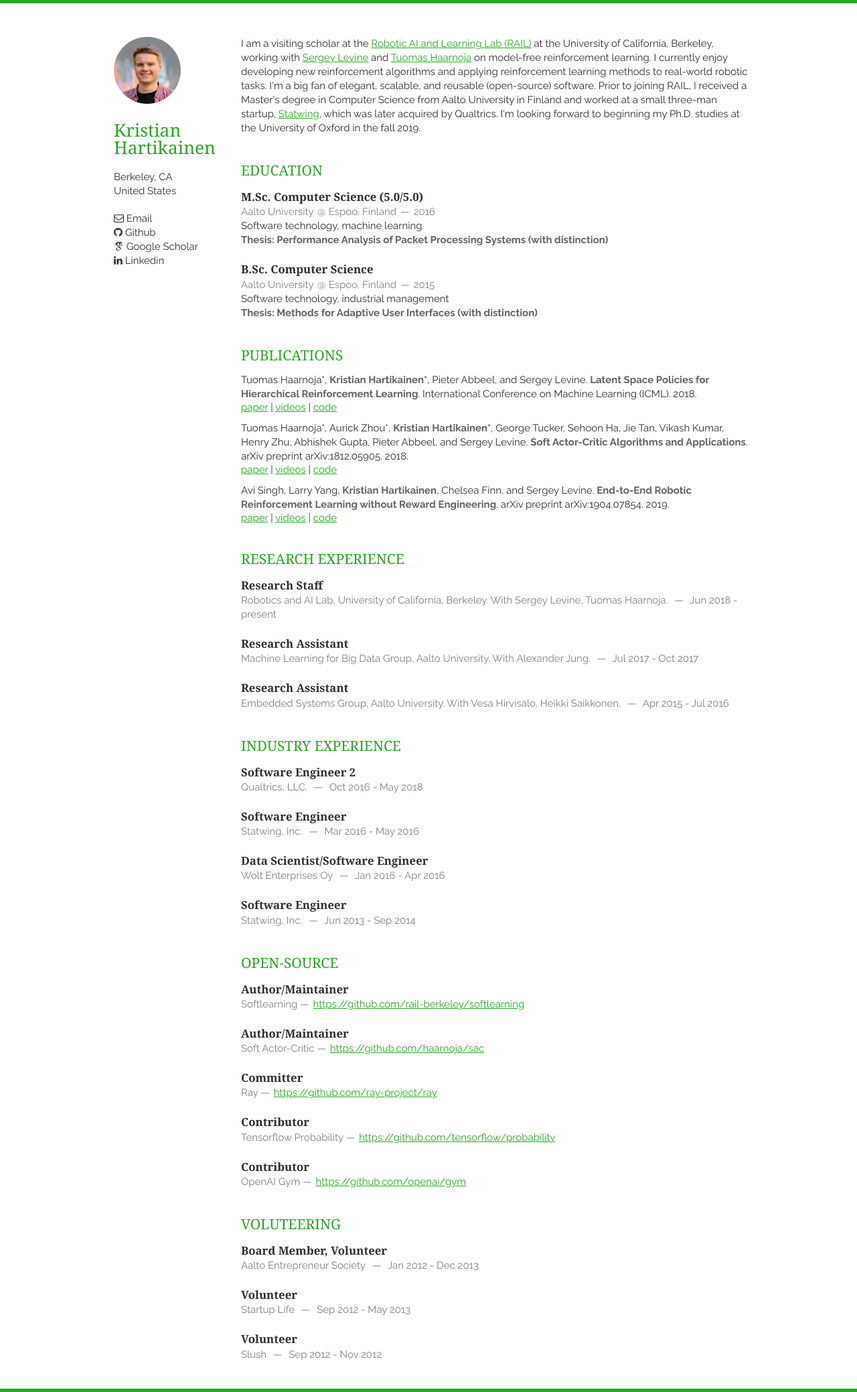
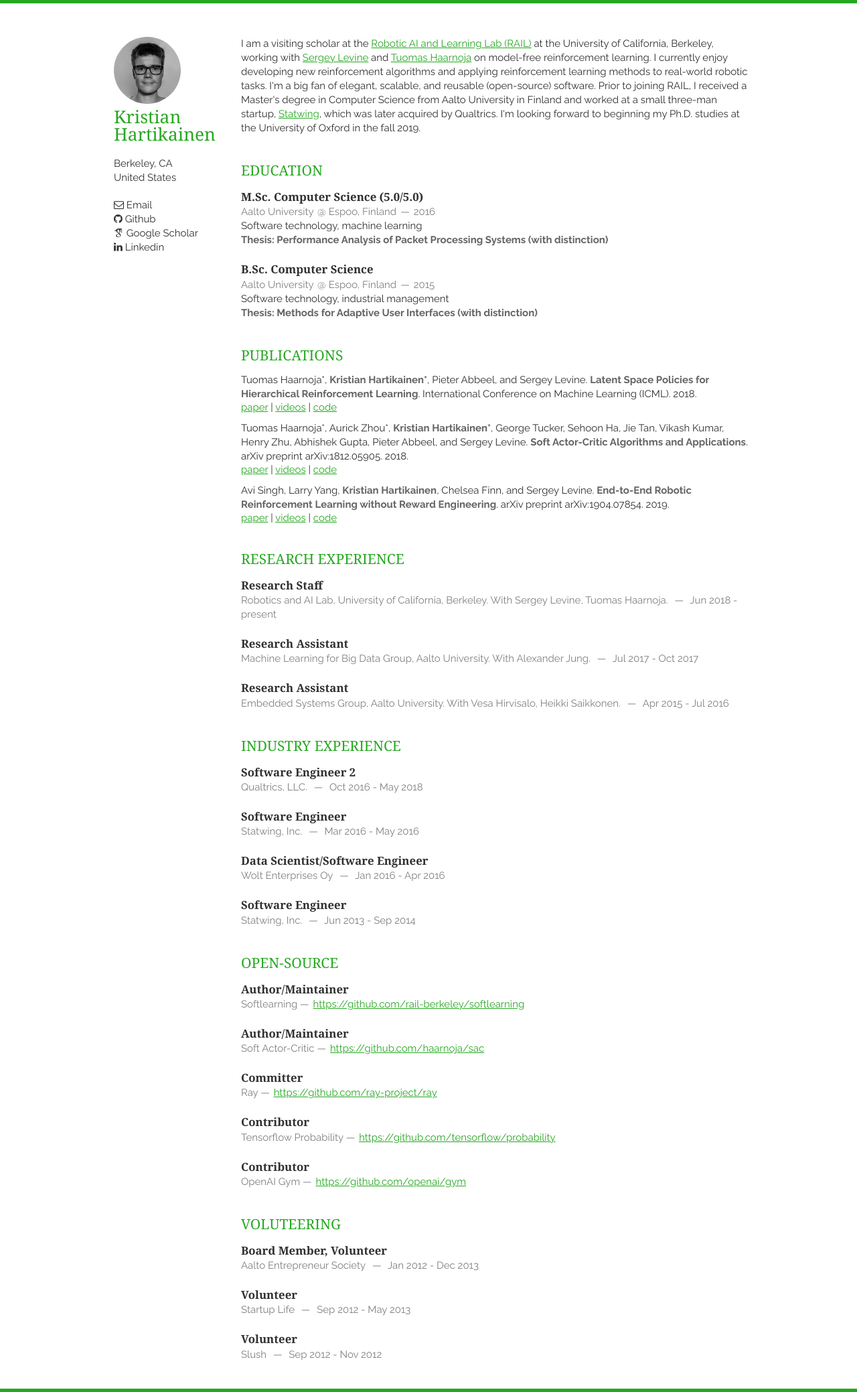
Before and after one commit to hartikainen/hartikainen.github.io, a Jekyll site: the page built from index.html, in a window 1280 px wide. Shown: the whole page at 67% size. Built offline with Jekyll 4.4.1, drawn with Linux system fonts in a browser that asks for light colours; nearby versions of some CDN libraries; some web fonts are replaced; the list of posts is cut into pages by our own code.

Commit message:
Update profile.jpg

```diff
--- a/static/css/layout.css
+++ b/static/css/layout.css
@@ -37,7 +37,7 @@ p, address {
     border-radius: 50px;
     -webkit-border-radius: 50px;
     -moz-border-radius: 50px;
-    margin-bottom: 20px;
+    /* margin-bottom: 20px; */
 }
 
 header > h1, section > h1 {
```
Also changed, not shown: static/img/profile.jpg.
